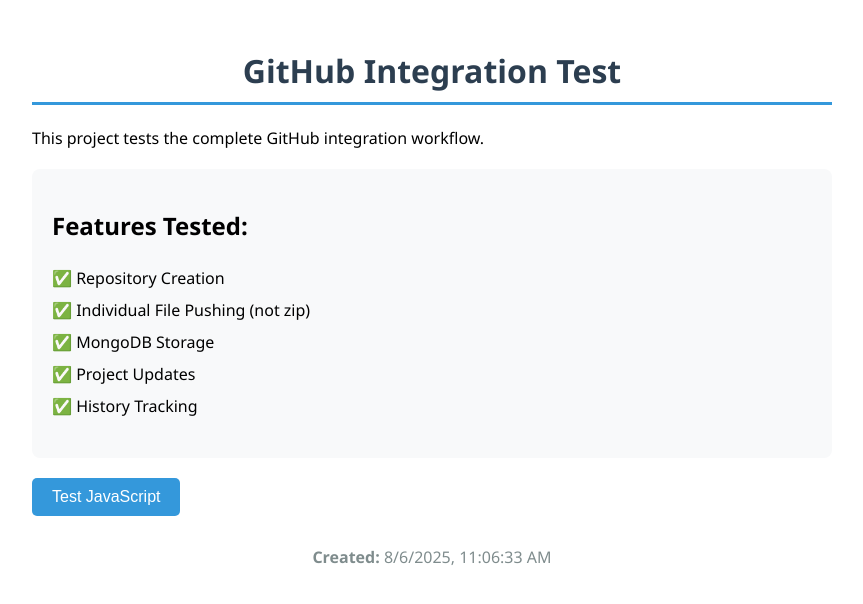
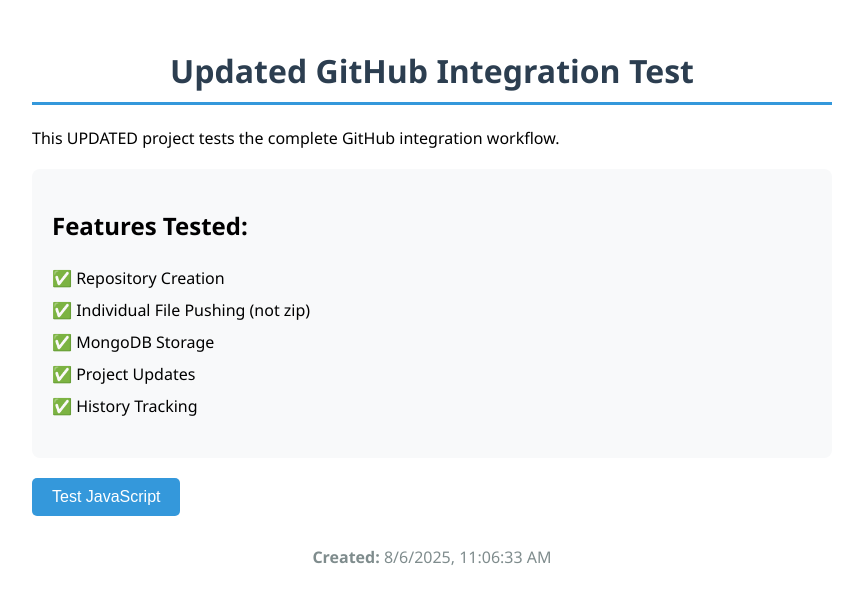
Before and after one commit to adnannawaz786-dotcom/github-integration-test-1754478382, a plain HTML site: page index.html in a window 1280 px wide. Shown: the whole page, without its empty margins (208-1071 px from the left). Drawn offline with Linux system fonts and the light colour scheme.

Commit message:
Update index.html

```diff
--- a/index.html
+++ b/index.html
@@ -3,13 +3,13 @@
 <head>
     <meta charset="UTF-8">
     <meta name="viewport" content="width=device-width, initial-scale=1.0">
-    <title>GitHub Integration Test</title>
+    <title>Updated GitHub Integration Test</title>
     <link rel="stylesheet" href="styles.css">
 </head>
 <body>
     <div class="container">
-        <h1>GitHub Integration Test</h1>
-        <p>This project tests the complete GitHub integration workflow.</p>
+        <h1>Updated GitHub Integration Test</h1>
+        <p>This UPDATED project tests the complete GitHub integration workflow.</p>
         <div class="features">
             <h2>Features Tested:</h2>
             <ul>
```
